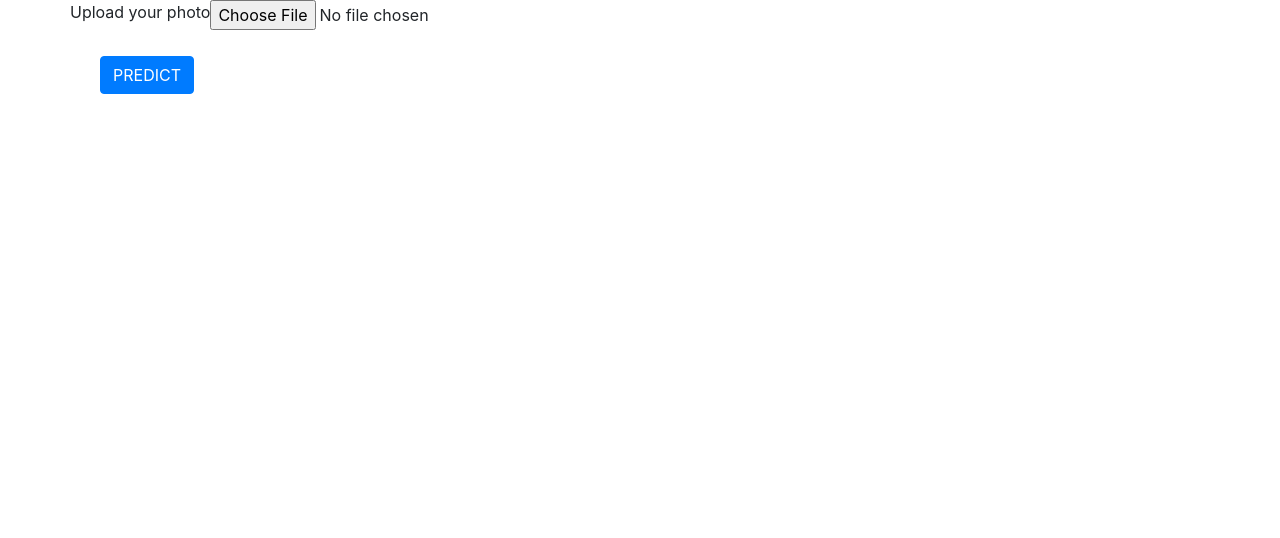
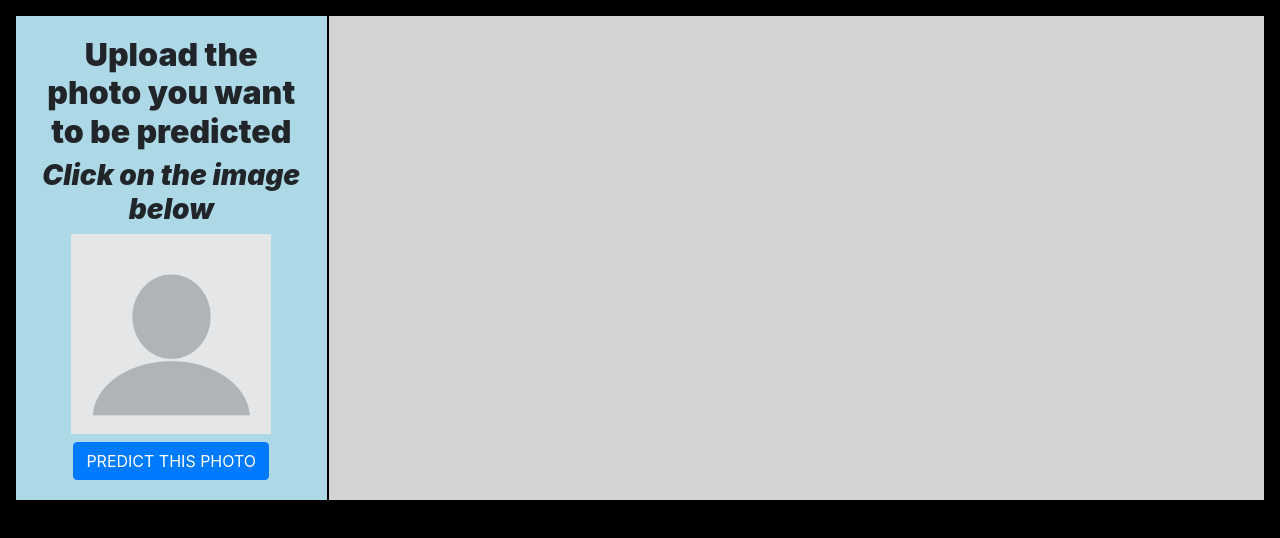
Before and after one commit to Jermaniac/TrabajoFinGradoGerman, an Angular app in the folder webproject/expressionWeb/: page / in a window 1280 px wide. Shown: the top 538 px of the page. Built offline with nearby package versions, Linux system fonts and the light colour scheme.

Commit message:
black background, fixed margins and paddings, fixed grid display in small devices

```diff
--- a/webproject/expressionWeb/src/app/expression-app/expression-app.component.css
+++ b/webproject/expressionWeb/src/app/expression-app/expression-app.component.css
@@ -0,0 +1,21 @@
+
+.container-fluid{
+    padding-top: 15px;
+    padding-bottom: 15px;
+}
+.row {
+    /* is this necessary?*/
+    /* box-sizing: border-box; */
+    margin:auto;
+}
+.row > * {
+    border: 1px solid black;
+    padding: 0;
+
+}
+.row > app-expression-form{
+    background-color: lightblue;
+}
+.row > app-expression-info{
+    background-color: lightgrey;
+}
--- a/webproject/expressionWeb/src/app/expression-app/expression-app.component.html
+++ b/webproject/expressionWeb/src/app/expression-app/expression-app.component.html
@@ -1,7 +1,10 @@
-<div class="container">
+<div class="container-fluid">
 
-    <!-- Calling the child components: formComponent will make the api calls and infoComponent for printing the result-->
-    <app-expression-form (expressionEvent)="receiveExpressions($event)"></app-expression-form>
-    <app-expression-info [expressions]="theExpressions.expressions"></app-expression-info>
+    <div class="row">
 
+        <!-- Calling the child components: formComponent will make the api calls and infoComponent for printing the result-->
+        <app-expression-form class="col-12 col-md-4 col-lg-3" (expressionEvent)="receiveExpressions($event)"></app-expression-form>
+        <app-expression-info class="col-12 col-md-8 col-lg-9" [expressions]="theExpressions.expressions"></app-expression-info>
+
+    </div>
 </div>
--- a/webproject/expressionWeb/src/app/expression-form/expression-form.component.css
+++ b/webproject/expressionWeb/src/app/expression-form/expression-form.component.css
@@ -0,0 +1,13 @@
+.container {
+    text-align: center;
+    padding: 20px;
+}
+.container > h2,h3{
+    font-weight: 900;
+}
+.container > h2{
+    font-style: initial;
+}
+.container > h3{
+    font-style: italic;
+}
--- a/webproject/expressionWeb/src/app/expression-form/expression-form.component.html
+++ b/webproject/expressionWeb/src/app/expression-form/expression-form.component.html
@@ -1,9 +1,13 @@
-<form>
+<div class="container">
 
-    <div class="row">
-        <label for="photo" >Upload your photo</label>
-        <input type="file" accept="image/*" (change)="getExpressions($event)">
-        <img [src]="urlImage" heigth="200">
+    <h2>Upload the photo you want to be predicted</h2>
+    <h3>Click on the image below</h3>
+    <label for="photo"  >
+        <input type="file" name="photo" id="photo" accept="image/*" (change)="previewPhoto($event)" style="display:none;" >
+        <img [src]="urlImage" heigth="200" width="200">
+    </label>
+    <div id="buttonSubmit">
+        <button class="btn btn-primary" (click)="requestPredict()">PREDICT THIS PHOTO</button>
     </div>
 
-</form>
+</div>
--- a/webproject/expressionWeb/src/app/expression-form/expression-form.component.ts
+++ b/webproject/expressionWeb/src/app/expression-form/expression-form.component.ts
@@ -13,7 +13,7 @@ export class ExpressionFormComponent implements OnInit {
   @Output() expressionEvent = new EventEmitter <ExpressionsArray>();
 
   // Image url for preview
-  urlImage : string = "";
+  urlImage : string = "./assets/blankPhoto.png";
 
   // Image container
   photoToPredict : File = null;
@@ -26,7 +26,7 @@ export class ExpressionFormComponent implements OnInit {
   ngOnInit(): void {
   }
 
-  getExpressions ($event) {
+  previewPhoto ($event) {
     // Get the photo file from the form
     let fileList : FileList = $event.target.files;
     this.photoToPredict = fileList[0];
@@ -37,7 +37,10 @@ export class ExpressionFormComponent implements OnInit {
     reader.onload=(event:any)=>{
       this.urlImage=event.target.result;
     }
+  }
 
+  requestPredict (){
+    if(this.photoToPredict){
        // Call API for getting the prediction
        this.serviceExpressions.getPrediction(this.photoToPredict).subscribe(
         (data:ExpressionsArray) => {
@@ -48,6 +51,10 @@ export class ExpressionFormComponent implements OnInit {
           console.log("Call API failed");
         }
       );
+    }
+    else{
+      alert("Please, select a photo.")
+    }
+  }
 
 }
-}
--- a/webproject/expressionWeb/src/app/expression-info/expression-info.component.css
+++ b/webproject/expressionWeb/src/app/expression-info/expression-info.component.css
@@ -0,0 +1,13 @@
+.container-fluid {
+    height: 100%;
+    padding:15px;
+    align-items: center;
+    display: grid;
+}
+
+/* Temporal solution to grid display not working in small devices*/
+@media (max-width: 769px) {
+    .container-fluid > .row {
+        margin-bottom: 20px;
+    }
+}
--- a/webproject/expressionWeb/src/app/expression-info/expression-info.component.html
+++ b/webproject/expressionWeb/src/app/expression-info/expression-info.component.html
@@ -1,25 +1,26 @@
-<div class="container mt-4">
+<div class="container-fluid">
 
-    <button class="btn btn-primary" (click)="cambiar()">PREDICT</button>
-
-    <div class="row mt-4" *ngFor="let expression of expressions,let indice=index">
+    <div class="row" *ngFor="let expression of expressions">
 
         <div class="col-12">
             <div class="progress">
                 <div  [@anime]="{
                 value:animate ? 'start' : 'final',
                 params: {widthtest: expression.probability*100 | number :'1.2-2'}
-                }" id="barra" class="progress-bar" aria-valuemin="0" aria-valuemax="100">
-                {{expression.probability*100 | number :'1.2-2'}}</div>
-                <!--JUST IN CASE THE NUMBER PREDICTED IS TOO LOW-->
-                <!-- *ngIf="(expression.probability*100)>1; else notShow"> -->
-                <!-- <ng-template #notShow>
-                    <div *ngIf="!animate" class="progress-bar bg-danger" >
-                        TOO LOW
+                }" id="barra" class="progress-bar" aria-valuemin="0" aria-valuemax="100"
+                *ngIf="(expression.probability*100)< 50; else showWinnerGreen">
+                {{expression.probability*100 | number :'1.2-2'}}%
+                </div>
+                <ng-template #showWinnerGreen>
+                    <div [@anime]="{
+                        value:animate ? 'start' : 'final',
+                        params: {widthtest: expression.probability*100 | number :'1.2-2'}
+                        }" class="progress-bar bg-success" >
+                        {{expression.probability*100 | number :'1.2-2'}}%
                     </div>
-                  </ng-template> -->
+                </ng-template>
+                <span class="badge col-1">{{expression.mood}}</span>
             </div>
-            <span class="badge col-2">{{expression.mood}}</span>
         </div>
 
     </div>
--- a/webproject/expressionWeb/src/app/expression-info/expression-info.component.ts
+++ b/webproject/expressionWeb/src/app/expression-info/expression-info.component.ts
@@ -27,12 +27,7 @@ import { Expression } from '../expression';
         transition("start => final",
         [
           animate("1s")
-        ]),
-        transition("final=>start",
-        [
-          animate("1s")
-        ]
-        )
+        ])
       ]
     )
   ]
@@ -49,10 +44,15 @@ export class ExpressionInfoComponent implements OnInit {
   ngOnInit(): void {
   }
 
+  // When the photo changes, the probabilities resets
   ngOnChanges(){
     this.animate=true;
+    setTimeout(() => {
+      this.doAnimation();
+    }, 1000);
   }
-  cambiar(){
+
+  doAnimation(){
       this.animate=!this.animate;
   }
 
--- a/webproject/expressionWeb/src/styles.css
+++ b/webproject/expressionWeb/src/styles.css
@@ -1,2 +1,5 @@
 /* You can add global styles to this file, and also import other style files */
-/* html { background-color: black; } */
+/* I use the !important mark in order to use a background color from this css file and not bootstrap*/
+body {
+    background-color: black !important;
+}
```
Also changed, not shown: webproject/expressionWeb/src/app/expression-app/expression-app.component.ts (+7 -4 lines), webproject/expressionWeb/src/assets/blankPhoto.png (added). Lines whose indentation alone changed are shown as unchanged.
